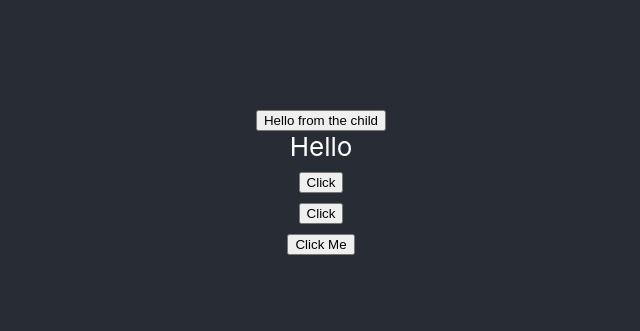
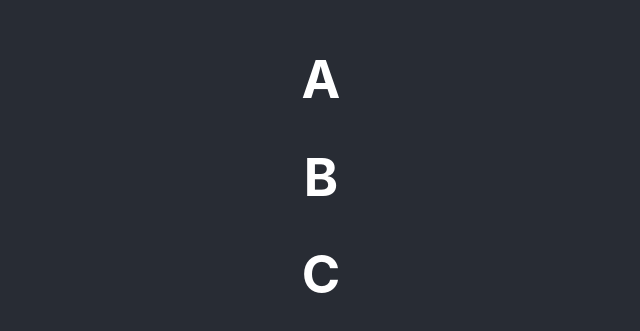
Before and after one commit to grvrjt/react-practice, a React (Create React App) app in the folder basics/: page / in a window 1280 px wide. Shown: the part 223-554 px from the top of the page, without its empty margins (319-959 px from the left). Built offline with nearby package versions, Linux system fonts and the light colour scheme.

Commit message:
feat:upto list and keys

```diff
--- a/basics/src/App.js
+++ b/basics/src/App.js
@@ -3,15 +3,19 @@
 import ClassClick from './components/ClassClick';
 import EventBind from './components/EventBind';
 import ParentComponent from './components/ParentComponent';
+import UserGreeting from './components/UserGreeting';
+import NameList from './components/NameList';
 
 function App() {
   return (
     <div className="App">
       <header className="App-header">
-        <ParentComponent />
+       <NameList/>
+        {/* <UserGreeting /> */}
+        {/* <ParentComponent />
         <EventBind />
        <FunctionClick />
-       <ClassClick />
+       <ClassClick /> */}
       </header>
     </div>
   );
--- /dev/null
+++ b/basics/src/components/NameList.js
@@ -0,0 +1,32 @@
+import React from "react";
+import Person from "./Person";
+
+function NameList() {
+  const names =['A','B','C'];
+  const persons = [
+    {
+      id: 1,
+      name: "A",
+      age: 12,
+      skill: "Java",
+    },
+    {
+      id: 2,
+      name: "B",
+      age: 15,
+      skill: "JavaScript",
+    },
+    {
+      id: 3,
+      name: "C",
+      age: 19,
+      skill: "React",
+    },
+  ];
+  const nameList = names.map((name) => (
+    <h1>{name}</h1>
+  ));
+  return <div>{nameList}</div>;
+}
+
+export default NameList;
--- /dev/null
+++ b/basics/src/components/Person.js
@@ -0,0 +1,11 @@
+import React from 'react'
+
+function Person({person ,key }) {
+    return (
+        <div>
+            <h1>I am {person.name}{key}. I am {person.age} yaer old.  I know {person.skill}</h1>
+        </div>
+    )
+}
+
+export default Person
--- /dev/null
+++ b/basics/src/components/UserGreeting.js
@@ -0,0 +1,31 @@
+import React, { Component } from "react";
+
+class UserGreeting extends Component {
+  constructor(props) {
+    super(props);
+
+    this.state = {
+      isLoggedIn: true,
+    };
+  }
+
+  render() {
+    return this.state.isLoggedIn ? <div>Gauarav</div> : <div>Guest</div>;
+    //   if(this.state.isLoggedIn){
+    //       return <div>Gaurav</div>
+    //   }else{
+    //       return <div>Guest</div>
+    //   }
+
+    //   return this.state.isLoggedIn && <div>Hello Gaurav </div>  // Short circuit method
+
+    // return (
+    //   <div>
+    //     <div>Welcome Gaurav Rajput</div>
+    //     <div>Welcome Guest</div>
+    //   </div>
+    // );
+  }
+}
+
+export default UserGreeting;
```
Also changed, not shown: 1 other file (tests, documents, lock files or other folders).
